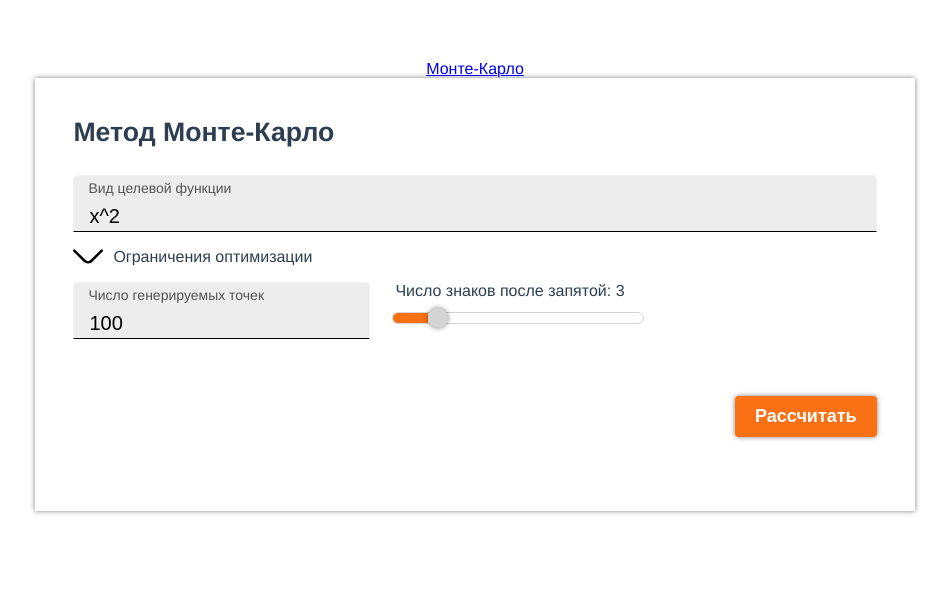
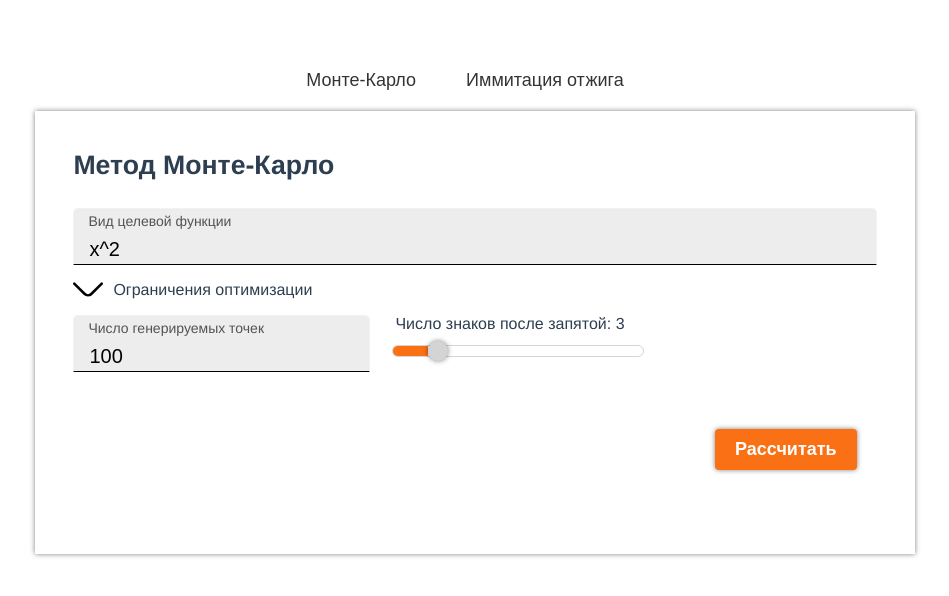
Before and after one commit to Arianr0d/mathprog_debug, a Vue app: page /#/ in a window 1280 px wide. Shown: the top 596 px of the page, without its empty margins (165-1114 px from the left). Built offline with nearby package versions, Linux system fonts and the light colour scheme.

Commit message:
добавлена форма под новый метод

```diff
--- a/src/App.vue
+++ b/src/App.vue
@@ -1,9 +1,11 @@
 <template>
-  <!--<img alt="Vue logo" src="./assets/logo.png">
-  <HelloWorld msg="Welcome to Your Vue.js App"/>-->
-  <!--<methodMonte_Carlo/>-->
-  <router-link to="/">Монте-Карло</router-link>
-  <router-view/>
+   <router-link to="/">
+      <button>Монте-Карло</button>
+   </router-link>
+   <router-link to="/methodsimulatedannealing">
+      <button>Иммитация отжига</button>
+   </router-link>
+   <router-view/>
 </template>
 
 <script>
@@ -24,4 +26,27 @@ export default {
   color: #2c3e50;
   margin-top: 60px;
 }
+
+button {
+   border: none;
+   outline: none;
+   background: white;
+   margin: 0px 20px 10px 0px;
+   padding: 10px 15px;
+   font-size: 18px;
+   color: rgba(0,0,0,0.8);
+   cursor: pointer;
+}
+
+button:hover {
+   color: white;
+   box-shadow: 0 0 5px rgba(0,0,0,1);
+   background: #fa7014;
+}
+
+button:active {
+   box-shadow: 0 0 5px rgba(0,0,0,1);
+   background: #DD6514;
+}
+
 </style>
--- a/src/router/index.js
+++ b/src/router/index.js
@@ -1,11 +1,17 @@
 import { createWebHashHistory, createRouter } from "vue-router";
 import methodMonte_Carlo from "../views/methodMonte_Carlo.vue";
+import methodSimulatedAnnealing from "../views/methodSimulatedAnnealing.vue";
 
 const routes = [
   {
     path: "/",
     name: "methodMonte_Carlo",
     component: methodMonte_Carlo,
+  },
+  {
+    path: "/methodsimulatedannealing",
+    name: "methodSimulatedAnnealing",
+    component: methodSimulatedAnnealing,
   },
 ];
 
--- /dev/null
+++ b/src/views/methodSimulatedAnnealing.vue
@@ -0,0 +1,13 @@
+<template>
+
+</template>
+
+<script>
+export default {
+   name: "methodSimulatedAnnealing"
+}
+</script>
+
+<style scoped>
+
+</style>
```
